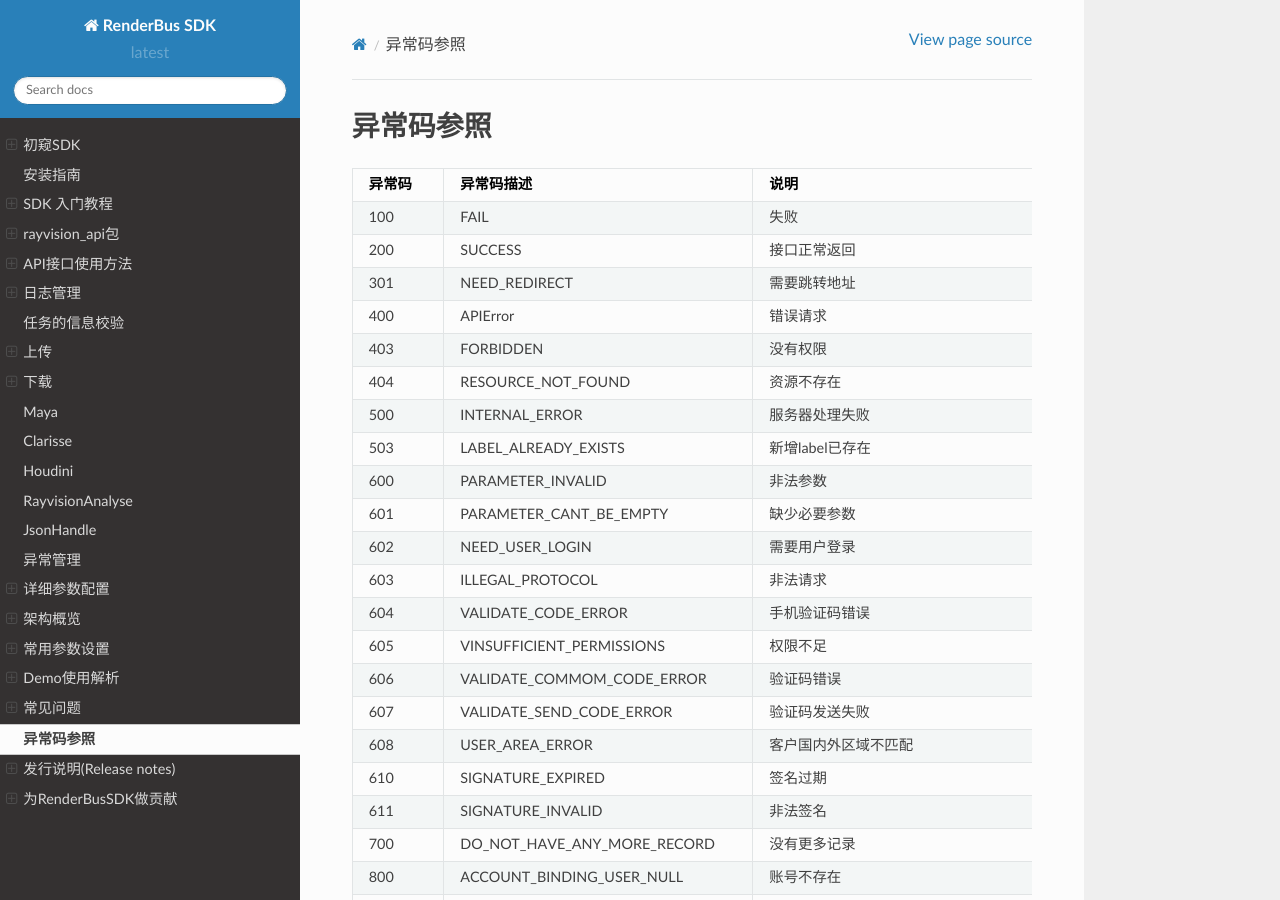
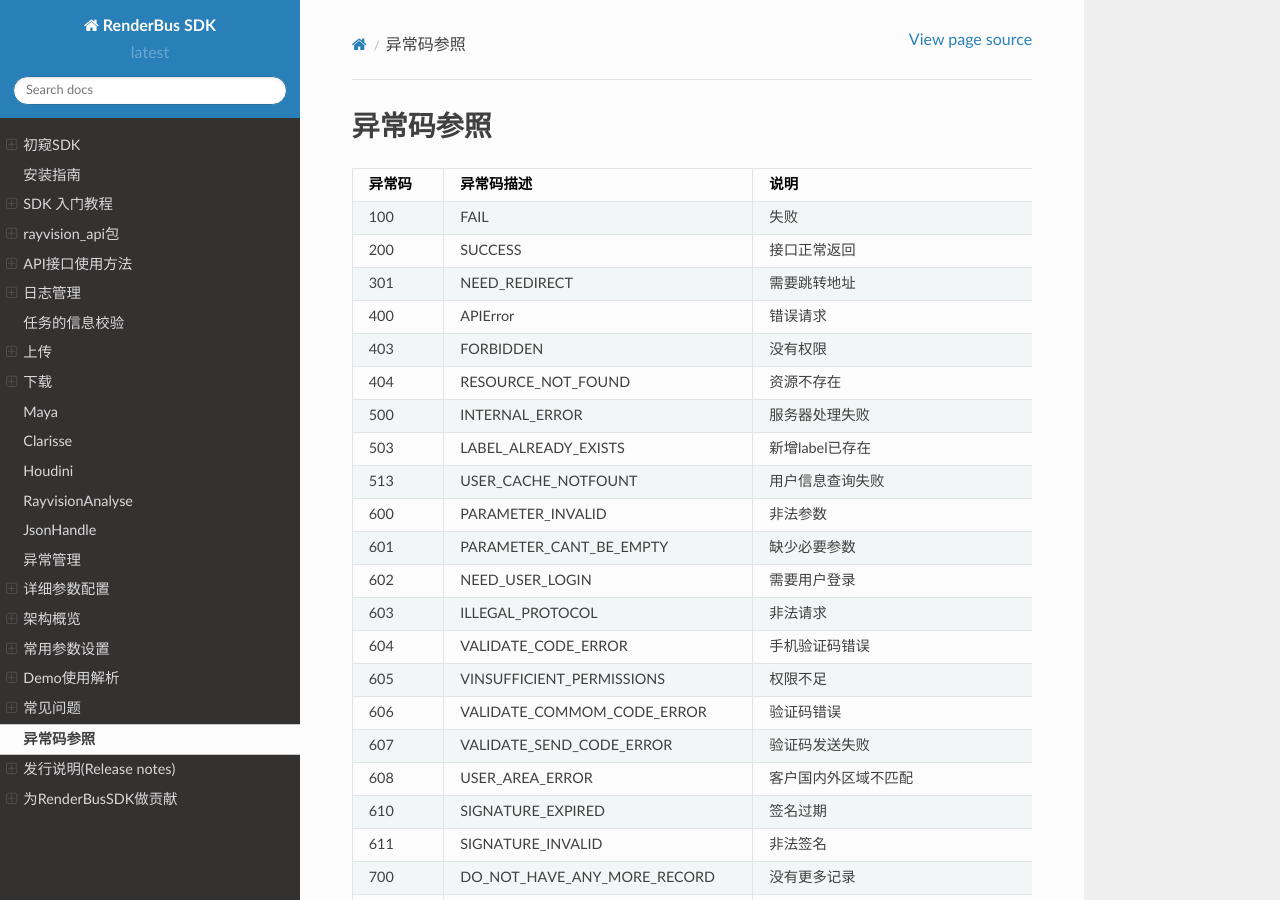
Before and after one commit to renderbus/docs_sdk, a Sphinx documentation site: the page built from docs/render/error_status.rst, in a window 1280 px wide and 900 px high. Built offline with Sphinx 7.4.7 and the Read the Docs theme 2.0.0, drawn with Linux system fonts in a browser that asks for light colours.

Commit message:
feat: Increment status code “513”

```diff
--- a/docs/render/error_status.rst
+++ b/docs/render/error_status.rst
@@ -14,6 +14,7 @@
 404     RESOURCE_NOT_FOUND                  资源不存在
 500     INTERNAL_ERROR                      服务器处理失败
 503     LABEL_ALREADY_EXISTS                新增label已存在
+513     USER_CACHE_NOTFOUNT                 用户信息查询失败
 600     PARAMETER_INVALID                   非法参数
 601     PARAMETER_CANT_BE_EMPTY             缺少必要参数
 602     NEED_USER_LOGIN                     需要用户登录
```
